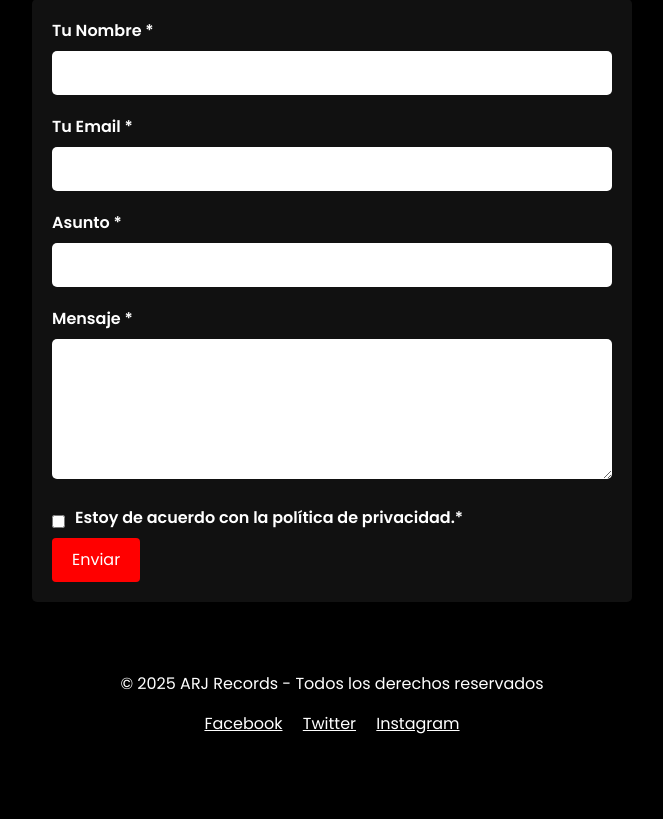
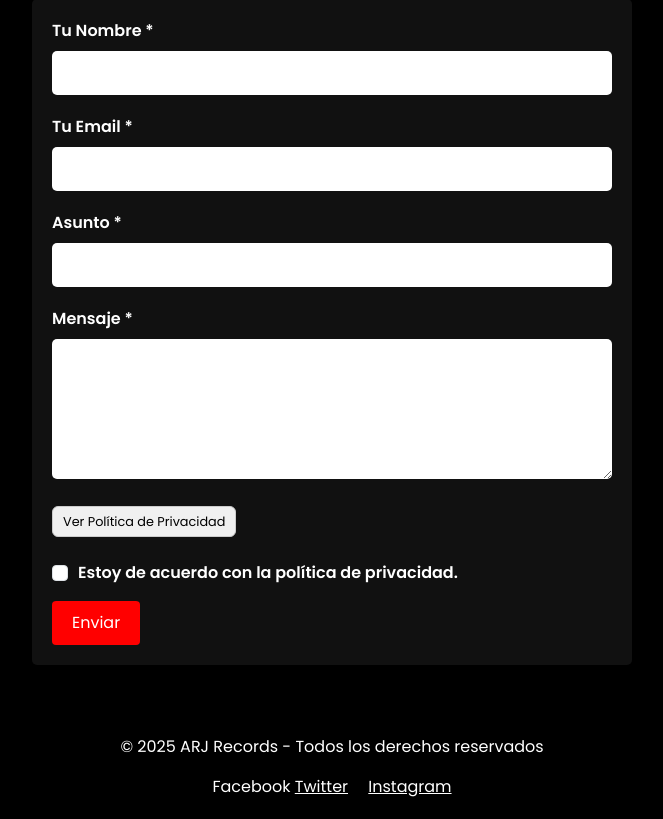
Before and after one commit to AlvaroSLuna/proyectoDisquera, a PHP site: page /Views/contactanos.php in a window 1280 px wide. Shown: the part 923-1742 px from the top of the page, without its empty margins (308-971 px from the left). Before the commit the page ends 1657 px from the top, so only its background shows below. Run offline with PHP 8.4, Linux system fonts and the light colour scheme.

Commit message:
Política de privacidad

```diff
--- a/CSS/contactanos.css
+++ b/CSS/contactanos.css
@@ -81,7 +81,7 @@ h3 {
     align-items: center;
   }
 
-  .formulario button {
+  .formulario #enviar {
     background-color: red;
     color: white;
     padding: 10px 20px;
@@ -89,3 +89,32 @@ h3 {
     border-radius: 4px;
     cursor: pointer;
   }
+
+  .btn-privacy {
+    font-size: 0.8rem;
+    padding: 5px 10px;
+    background-color: #f0f0f0;
+    color: black;
+    border: 1px solid #ccc;
+    box-shadow: none;
+    text-decoration: none;
+  }
+
+  .btn-privacy:hover {
+    background-color: #e0e0e0;
+    color: #555;
+    border-color: #bbb;
+  }
+
+  .modal-header {
+    color: black;
+  }
+
+  .modal-body {
+    color: black;
+  }
+
+  .modal-footer button {
+    color: white;
+    background-color: red;
+  }
--- a/Librerias/render.php
+++ b/Librerias/render.php
@@ -61,10 +61,10 @@ class RenderHTML
         echo '
         <footer class="footer">
         <p>&copy; 2025 ARJ Records - Todos los derechos reservados</p>
-        <div>
+        <div class=">
             <a href="#" class="text-white me-3">Facebook</a>
             <a href="#" class="text-white me-3">Twitter</a>
-            <a href="#" class="text-white">Instagram</a>
+            <a href="#" class="text-white">Instagram</a> <br>
         </div>
         <script src="https://cdn.jsdelivr.net/npm/bootstrap@5.3.0/dist/js/bootstrap.bundle.min.js"></script>
         </footer>
--- a/Librerias/renderIndex.php
+++ b/Librerias/renderIndex.php
@@ -67,7 +67,7 @@ class RenderHTML
         <div>
             <a href="#" class="text-white me-3">Facebook</a>
             <a href="#" class="text-white me-3">Twitter</a>
-            <a href="#" class="text-white">Instagram</a>
+            <a href="#" class="text-white">Instagram</a> <br>
         </div>
         <script src="https://cdn.jsdelivr.net/npm/bootstrap@5.3.0/dist/js/bootstrap.bundle.min.js"></script>
         </footer>
--- a/Views/contactanos.php
+++ b/Views/contactanos.php
@@ -12,7 +12,7 @@ $objHTML->RenderHeader();
 <head>
     <meta charset="UTF-8">
     <meta name="viewport" content="width=device-width, initial-scale=1.0">
-    <title>Document</title>
+    <title>Contáctanos</title>
     <link rel="stylesheet" href="https://cdn.jsdelivr.net/npm/bootstrap@5.3.0/dist/css/bootstrap.min.css">
     <link rel="stylesheet" href="https://fonts.googleapis.com/css2?family=Poppins:wght@300;400;600&display=swap">
     <link rel="stylesheet" href="/CSS/contactanos.css">
@@ -43,12 +43,59 @@ $objHTML->RenderHeader();
         <label for="mensaje">Mensaje *</label>
         <textarea id="mensaje" name="mensaje" rows="5" required></textarea>
 
-        <div class="privacidad">
-            <input type="checkbox" id="privacidad" name="privacidad" required>
-            <label for="privacidad">Estoy de acuerdo con la política de privacidad.*</label>
-         </div>
 
-        <button type="submit">Enviar</button>
+    <button type="button" class="btn btn-privacy" data-bs-toggle="modal" data-bs-target="#politicaModal">
+      Ver Política de Privacidad
+    </button>
+
+    <br><br>
+
+    <div class="form-check">
+    <input class="form-check-input" type="checkbox" id="aceptoPolitica">
+    <label class="form-check-label" for="aceptoPolitica">
+        Estoy de acuerdo con la política de privacidad.
+    </label>
+    </div>
+
+    <button type="submit" class="btn btn-custom mt-2" id="enviar">Enviar</button>
+
+    <div class="modal fade" id="politicaModal" tabindex="-1" aria-labelledby="politicaModalLabel" aria-hidden="true">
+    <div class="modal-dialog">
+        <div class="modal-content">
+        <div class="modal-header">
+            <h5 class="modal-title" id="politicaModalLabel">Política de Privacidad</h5>
+            <button type="button" class="btn-close" data-bs-dismiss="modal" aria-label="Cerrar"></button>
+        </div>
+        <div class="modal-body">
+        <p>En <strong>ARJ Records</strong>, nos comprometemos a proteger tu privacidad. Esta política explica cómo recopilamos, usamos y protegemos tus datos personales.</p>
+
+        <h5>1. Información Recopilada</h5>
+        <p>Recopilamos datos como tu nombre, correo electrónico y preferencias musicales.</p>
+
+        <h5>2. Uso de la Información</h5>
+        <p>Usamos tus datos para enviarte productos, actualizaciones de nuestros artistas, y mejorar nuestros servicios. También para cumplir con obligaciones legales.</p>
+
+        <h5>3. Protección de Datos</h5>
+        <p>Tomamos medidas para proteger tu información personal, aunque no podemos garantizar una seguridad absoluta en línea.</p>
+
+        <h5>4. Compartir con Terceros</h5>
+        <p>No vendemos ni alquilamos tu información personal. Solo la compartimos con proveedores de servicios que nos ayudan a operar nuestro negocio, bajo estrictos acuerdos de privacidad.</p>
+
+        <h5>5. Derechos del Usuario</h5>
+        <p>Puedes acceder, corregir o eliminar tus datos personales en cualquier momento. Contáctanos si tienes preguntas o solicitudes.</p>
+
+        <h5>6. Cambios en la Política</h5>
+        <p>Podemos actualizar esta política ocasionalmente. Te notificaremos sobre cualquier cambio importante.</p>
+
+        <h5>7. Contacto</h5>
+        <p>Si tienes alguna pregunta, contáctanos a través de nuestro formulario en línea.</p>
+        </div>
+        <div class="modal-footer">
+            <button type="button" class="btn btn-secondary" data-bs-dismiss="modal">Cerrar</button>
+        </div>
+        </div>
+    </div>
+    </div>
     </form>
 </body>
 </html>
```
